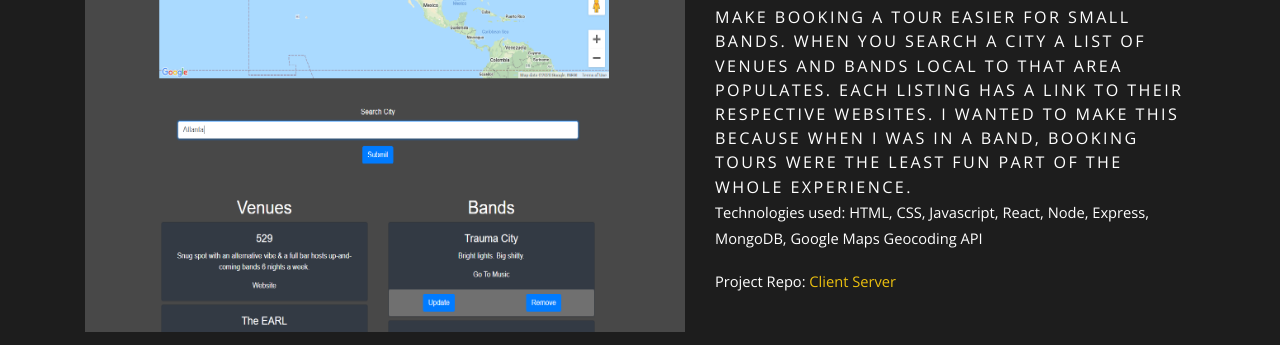
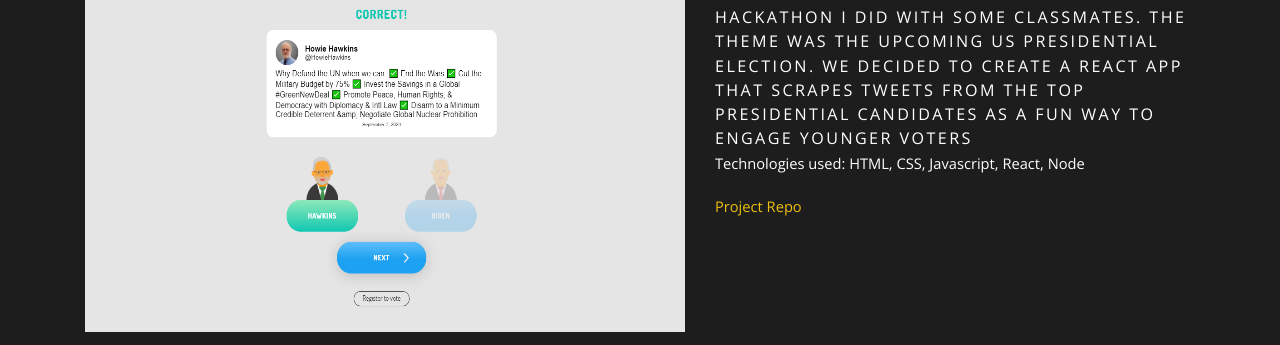
Before and after one commit to HenryMcGehee/PersonalWebsite, a plain HTML site: page projects.html in a window 1280 px wide. Shown: the part 337-682 px from the top of the page. Drawn offline with nearby package versions, Linux system fonts and the light colour scheme.

Commit message:
added new project

```diff
--- a/projects.html
+++ b/projects.html
@@ -34,6 +34,22 @@
     <div id="wrapper">
         <div id="page" class="container">
             <div id="content">
+
+                <div class="container">
+                    <div class="row">
+                        <div class="col-lg pic">
+                            <a target="_blank" href="https://tweets2020.netlify.app/">
+                                <img src="./images/tweet2020.PNG" alt="Mountains" width="600" height="400">
+                            </a>
+                        </div>
+                        <div class="col-lg pic title">
+                            <h2>Tweet 2020</h2>
+                            <span class="byline">Tweet 2020 was the product of a recent hackathon I did with some classmates. The theme was the upcoming US presidential election. We decided to create a React app that scrapes Tweets from the top presidential candidates as a fun way to engage younger voters</span>
+                            <p>Technologies used: HTML, CSS, Javascript, React, Node</p>
+                            <p><a href="https://github.com/ZoomIsland/tweets2020">Project Repo</a></p>
+                        </div>
+                    </div>
+                </div>
 
                 <div class="container">
                     <div class="row">
```
Also changed, not shown: images/tweet2020.PNG (added).
